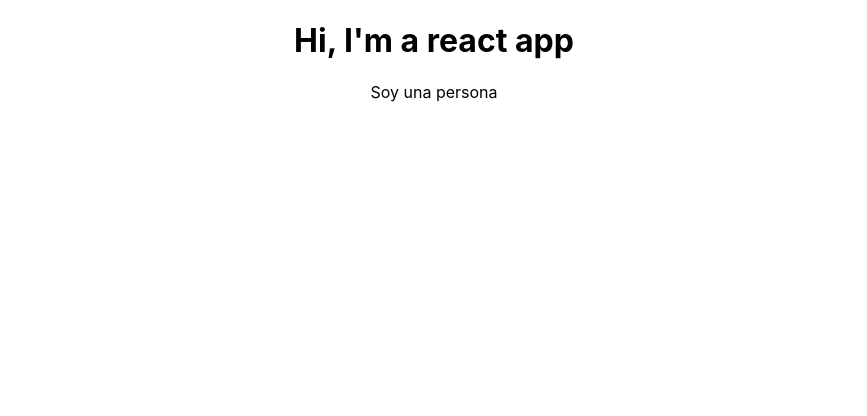
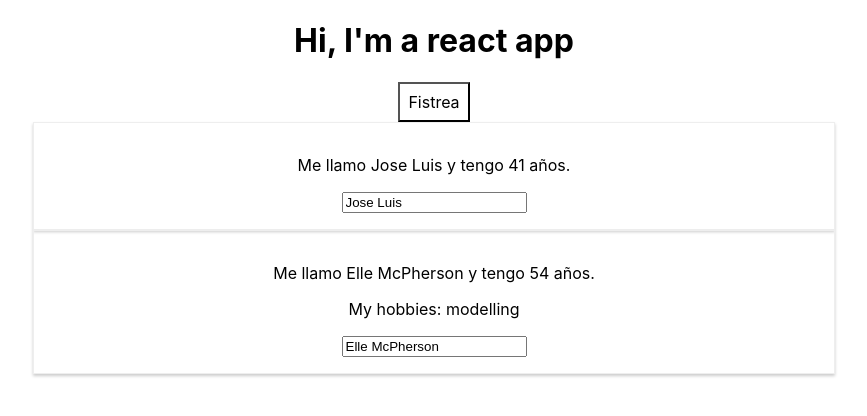
Before and after one commit to jlcampana/udemy-react-16, a React (Create React App) app: page / in a window 1280 px wide. Shown: the top 416 px of the page, without its empty margins (206-1073 px from the left). Built offline with nearby package versions, Linux system fonts and the light colour scheme.

Commit message:
Style and some delegates

```diff
--- a/src/App.js
+++ b/src/App.js
@@ -2,12 +2,62 @@ import React, { Component } from 'react'
 import './App.css'
 import Person from './components/Person/Person'
 
+const persons = [
+  { name: 'Jose Luis', age: 41 },
+  { name: 'Elle McPherson', age: 54 }
+]
+
 class App extends Component {
+  state = {
+    persons,
+    visible: true
+  }
+
+  nameChangeHandler = event => {
+    console.log('change')
+    this.setState({
+      persons: persons.map(i => {
+        return {
+          name: event.target.value,
+          age: i.age
+        }
+      })
+    })
+  }
+
+  fistreHandler = idx => {
+    persons[idx].name = 'Es un fistro'
+    this.setState({ persons })
+  }
+
   render() {
+    const style = {
+      backgroundColor: 'white',
+      font: 'inherit',
+      border: '1x solid blue',
+      padding: '8px',
+      cursor: 'pointer'
+    }
     return (
       <div className="App">
         <h1>Hi, I'm a react app</h1>
-        <Person />
+        <button style={style} onClick={this.fistreHandler.bind(this, 0)}>
+          Fistrea
+        </button>
+        <Person
+          name={this.state.persons[0].name}
+          age={this.state.persons[0].age}
+          delegate={this.fistreHandler.bind(this, 0)}
+          updateDelegate={this.nameChangeHandler}
+        />
+        <Person
+          name={this.state.persons[1].name}
+          age={this.state.persons[1].age}
+          delegate={this.fistreHandler.bind(this, 1)}
+          updateNameDelegate={this.nameChangeHandler}
+        >
+          My hobbies: modelling
+        </Person>
       </div>
     )
   }
--- /dev/null
+++ b/src/components/Person/Person.css
@@ -0,0 +1,8 @@
+.Person {
+  width: 60%;
+  margin: auto;
+  border: 1px solid #eee;
+  box-shadow: 0 2px 3px #ccc;
+  padding: 16px;
+  text-align: center;
+}
--- a/src/components/Person/Person.js
+++ b/src/components/Person/Person.js
@@ -1,7 +1,22 @@
+/**
+ * @class
+ * Stateless component type
+ * Utilizar siempre que se pueda!
+ * No manipula el state de la aplicación
+ */
 import React from 'react'
+import './Person.css'
 
-const person = () => {
-  return <p>Soy una persona</p>
+const person = props => {
+  return (
+    <div className="Person">
+      <p onClick={props.delegate}>
+        Me llamo {props.name} y tengo {props.age} años.
+      </p>
+      <p>{props.children}</p>
+      <input type="text" onChange={props.updateDelegate} value={props.name} />
+    </div>
+  )
 }
 
 export default person
```
